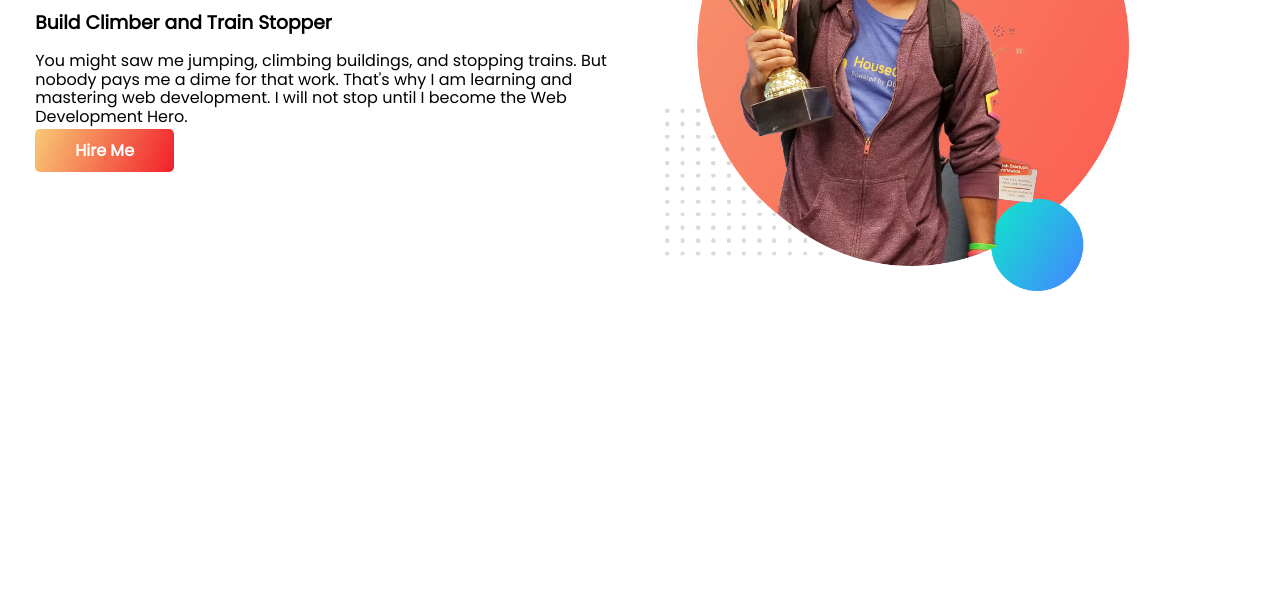
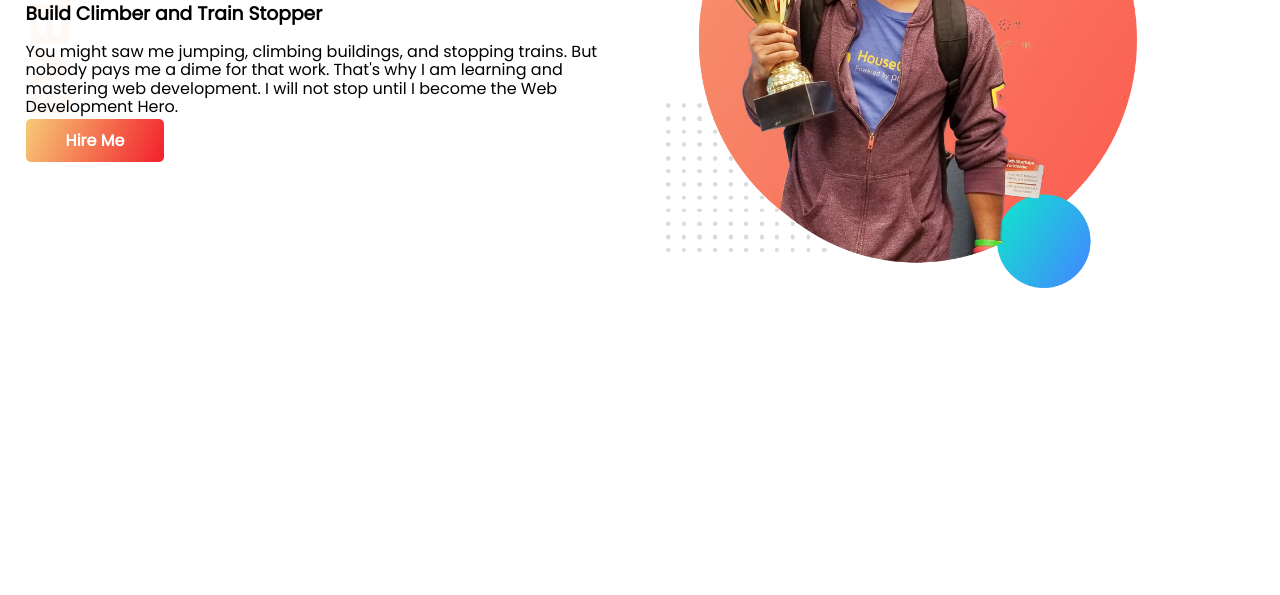
Before and after one commit to rayhan1650/developer-portfolio, a plain HTML site: page index.html in a window 1280 px wide. Shown: the part 205-800 px from the top of the page. Drawn offline with Linux system fonts and the light colour scheme.

Commit message:
add background banner

```diff
--- a/css/style.css
+++ b/css/style.css
@@ -1,6 +1,5 @@
 body {
   font-family: "Poppins", sans-serif;
-  margin: 10px;
 }
 
 h1 {
@@ -38,3 +37,8 @@ section {
   padding: 10px 40px;
   border-radius: 5px;
 }
+
+.top-banner {
+  background-image: url(../images/top-banner.png);
+  background-repeat: no-repeat;
+}
--- a/index.html
+++ b/index.html
@@ -15,7 +15,7 @@
     <link rel="stylesheet" href="css/style.css" />
   </head>
   <body>
-    <section>
+    <section class="top-banner">
       <div class="hero">
         <h1>
           Welcome To <br />
```
